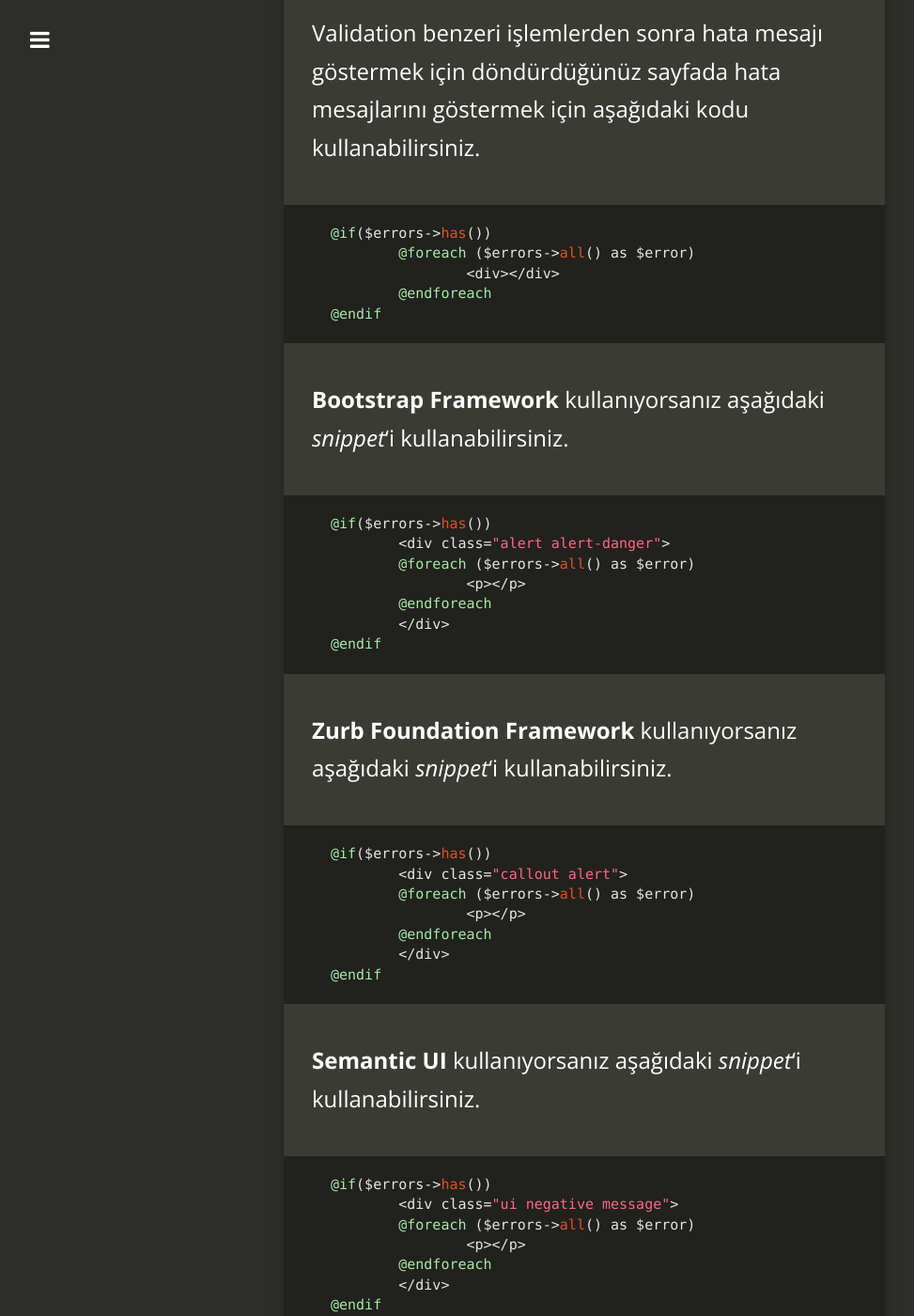
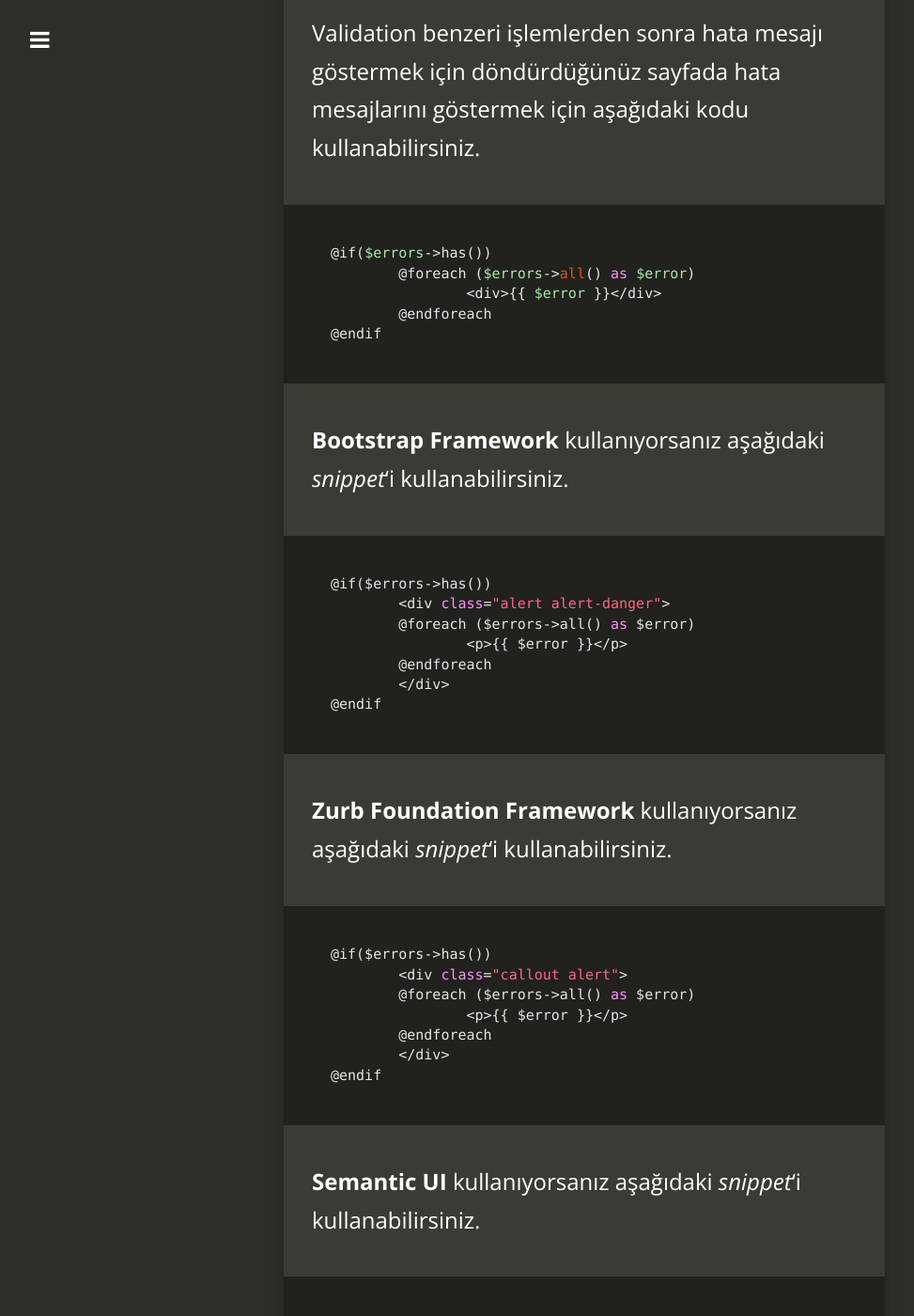
Before and after one commit to erayaydin/erayaydin.github.io-bulma, a Jekyll site: the page built from _posts/2016-04-12-laravel-hatalari-viewde-gosterme.md, in a window 1280 px wide and 1400 px high, scrolled down 367 px. Shown: the whole window at 94% size, without its empty margins (18-991 px from the left). Built offline with Jekyll 4.4.1, drawn with Linux system fonts in a browser that asks for light colours; nearby versions of some CDN libraries; comment, search, counter and statistics services are not loaded; some of the changed text lies outside the part shown.

Commit message:
Edited Laravel Hataları Viewde Gosterme post with escaping curly braces

````diff
--- a/_posts/2016-04-12-laravel-hatalari-viewde-gosterme.md
+++ b/_posts/2016-04-12-laravel-hatalari-viewde-gosterme.md
@@ -16,16 +16,19 @@ tags:
 Validation benzeri işlemlerden sonra hata mesajı göstermek için döndürdüğünüz sayfada hata mesajlarını göstermek için aşağıdaki kodu kullanabilirsiniz.
 
 ```php
+{% raw %}
 @if($errors->has())
 	@foreach ($errors->all() as $error)
 		<div>{{ $error }}</div>
 	@endforeach
 @endif
+{% endraw %}
 ```
 
 **Bootstrap Framework** kullanıyorsanız aşağıdaki _snippet_'i kullanabilirsiniz.
 
 ```php
+{% raw %}
 @if($errors->has())
 	<div class="alert alert-danger">
 	@foreach ($errors->all() as $error)
@@ -33,11 +36,13 @@ Validation benzeri işlemlerden sonra hata mesajı göstermek için döndürdü
 	@endforeach
 	</div>
 @endif
+{% endraw %}
 ```
 
 **Zurb Foundation Framework** kullanıyorsanız aşağıdaki _snippet_'i kullanabilirsiniz.
 
 ```php
+{% raw %}
 @if($errors->has())
 	<div class="callout alert">
 	@foreach ($errors->all() as $error)
@@ -45,11 +50,13 @@ Validation benzeri işlemlerden sonra hata mesajı göstermek için döndürdü
 	@endforeach
 	</div>
 @endif
+{% endraw %}
 ```
 
 **Semantic UI** kullanıyorsanız aşağıdaki _snippet_'i kullanabilirsiniz.
 
 ```php
+{% raw %}
 @if($errors->has())
 	<div class="ui negative message">
 	@foreach ($errors->all() as $error)
@@ -57,6 +64,7 @@ Validation benzeri işlemlerden sonra hata mesajı göstermek için döndürdü
 	@endforeach
 	</div>
 @endif
+{% endraw %}
 ```
 
 **UIKit** kullanıyorsanız aşağıdaki _snippet_'i kullanabilirsiniz.
````
